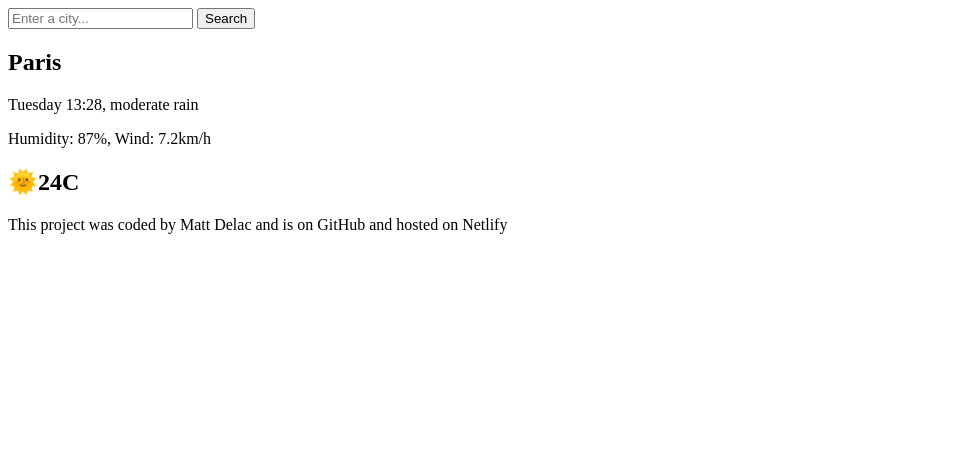
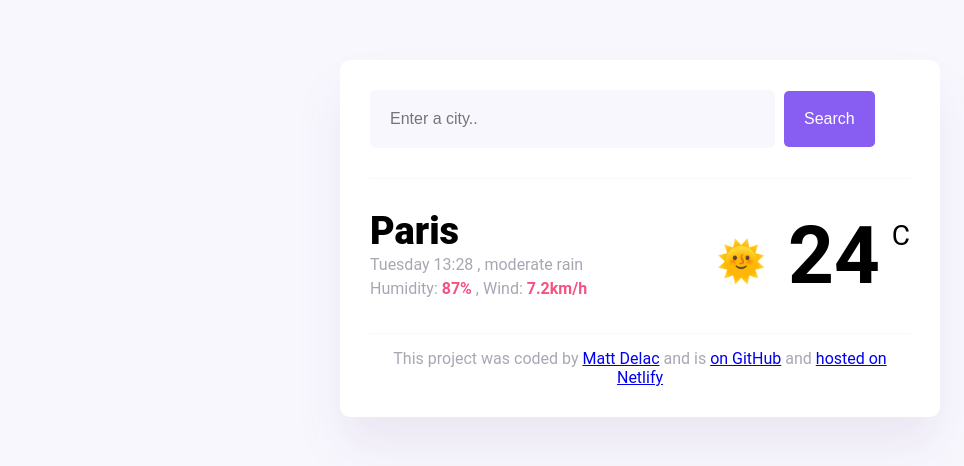
Before and after one commit to gift-nabaggala/weather-search-engine, a plain HTML site: page index.html in a window 1280 px wide. Shown: the whole page, without its empty margins (0-964 px from the left). Drawn offline with nearby package versions, Linux system fonts and the light colour scheme; no server answers.

Commit message:
Modified index.html and added styling to the project

```diff
--- /dev/null
+++ b/index.css
@@ -0,0 +1,108 @@
+* {
+  margin: 0;
+  padding: 0;
+  box-sizing: border-box;
+}
+
+body {
+  display: block;
+  margin: 8px;
+  background: #f9f7fe;
+  font-family: "Roboto", sans-serif;
+}
+
+.weather-app {
+  background: white;
+  max-width: 600px;
+  margin: 60px auto;
+  padding: 30px;
+  border-radius: 10px;
+  box-shadow: 0 30px 50px rgba(65, 50, 100, 0.08);
+}
+
+header {
+  border-bottom: 1px solid #f9f7fe;
+  padding-bottom: 30px;
+}
+
+form {
+  display: block;
+  margin-top: 0em;
+  unicode-bidi: isolate;
+}
+
+.search-input {
+  background-color: #f9f7fe;
+  border: none;
+  color: rgba(39, 33, 66, 0.4);
+  font-size: 16px;
+  padding: 20px;
+  width: 75%;
+  border-radius: 6px;
+}
+
+.search-button {
+  margin-left: 5px;
+  font-size: 16px;
+  background-color: #885df1;
+  color: white;
+  border: none;
+  padding: 20px;
+  line-height: 1;
+  border-radius: 5px;
+}
+
+main {
+  padding: 30px 0px;
+}
+
+.current-weather {
+  display: flex;
+  justify-content: space-between;
+}
+
+.current-city {
+  font-size: 38px;
+  font-weight: 900;
+  margin: 0;
+}
+
+.current-details {
+  color: rgba(39, 33, 66, 0.4);
+  font-size: 16px;
+  font-weight: 400;
+  line-height: 24px;
+}
+
+.current-details strong {
+  color: #f65282;
+}
+
+.current-temperature {
+  font-size: 48px;
+}
+
+.current-temperature-icon {
+  position: relative;
+  top: -8px;
+  font-size: 40px;
+  margin-right: 10px;
+}
+
+.current-temperature-value {
+  font-size: 80px;
+  font-weight: bold;
+}
+
+.current-temperature-unit {
+  font-size: 28px;
+  position: relative;
+  top: -38px;
+}
+
+footer {
+  border-top: 1px solid #f9f7fe;
+  text-align: center;
+  padding-top: 15px;
+  color: rgba(39, 33, 66, 0.4);
+}
--- a/index.html
+++ b/index.html
@@ -4,24 +4,56 @@
     <meta charset="UTF-8" />
     <meta name="viewport" content="width=device-width, initial-scale=1.0" />
     <script src="https://cdn.jsdelivr.net/npm/axios/dist/axios.min.js"></script>
+    <link rel="stylesheet" href="./index.css" />
 
     <title>WEATHER API</title>
   </head>
   <body>
-    <div class="search-engine">
-      <input type="text" placeholder="Enter a city..." />
-      <button class="SearchButton">Search</button>
-      <div>
-        <h2>Paris</h2>
-        <p>Tuesday 13:28, moderate rain</p>
-        <p>Humidity: 87%, Wind: 7.2km/h</p>
-      </div>
-      <div>
-        <h2>🌞24C</h2>
-      </div>
+    <div class="weather-app">
+      <header>
+        <form id="search-form">
+          <input
+            type="search"
+            placeholder="Enter a city.."
+            required
+            class="search-input"
+            id="search-input"
+          />
+          <input type="submit" value="Search" class="search-button" />
+        </form>
+      </header>
+      <main>
+        <div class="current-weather">
+          <div>
+            <h1 class="current-city" id="current-city">Paris</h1>
+            <p class="current-details">
+              <span class="current-date">Tuesday 13:28</span> , moderate rain
+              <br />
+              Humidity: <strong>87%</strong> , Wind:
+              <strong> 7.2km/h</strong>
+            </p>
+          </div>
+          <div class="current-temperature">
+            <span class="current-temperature-icon">🌞</span>
+            <span class="current-temperature-value" id="current-temperature"
+              >24</span
+            >
+            <span class="current-temperature-unit">C</span>
+          </div>
+        </div>
+      </main>
+
       <footer>
-        This project was coded by Matt Delac and is on GitHub and hosted on
-        Netlify
+        <p>
+          This project was coded by
+          <a href="#" target="_blank" rel="noopener noreferrer"> Matt Delac</a>
+          and is
+          <a href="#" target="_blank" rel="noopener noreferrer"> on GitHub</a>
+          and
+          <a href="#" target="_blank" rel="noopener noreferrer">
+            hosted on Netlify</a
+          >
+        </p>
       </footer>
     </div>
     <script src="javascript/index.js"></script>
```
